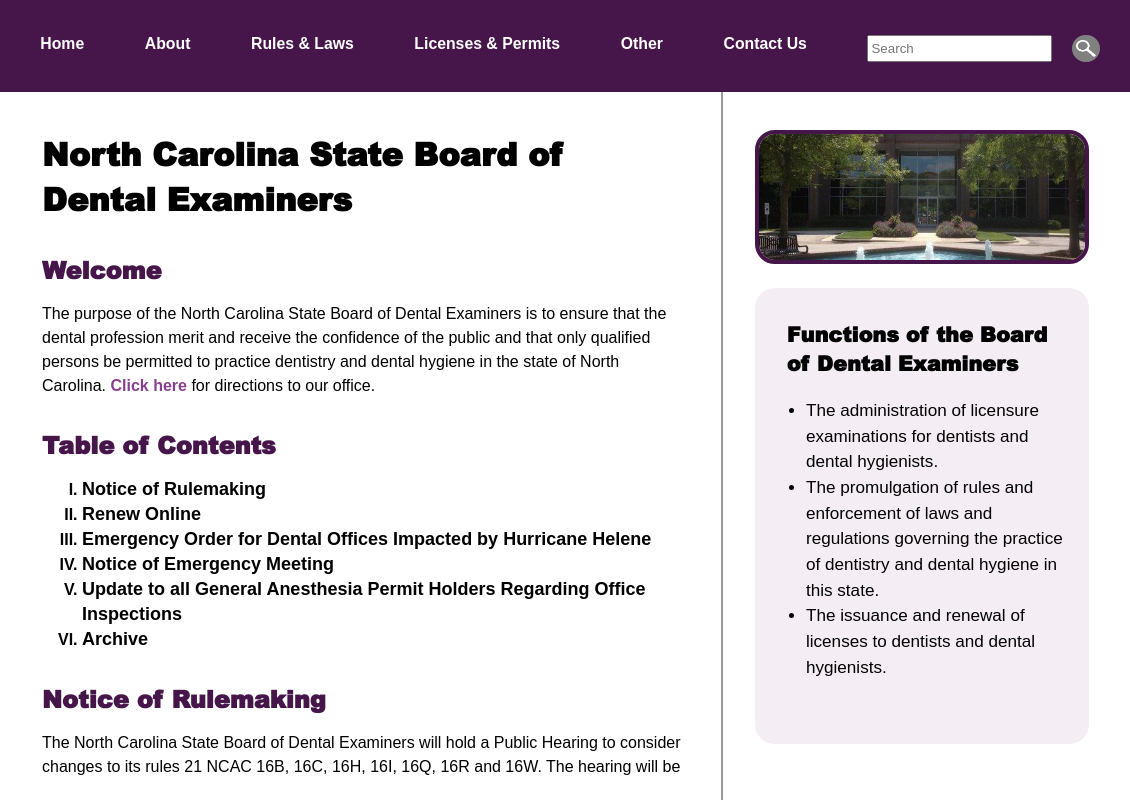
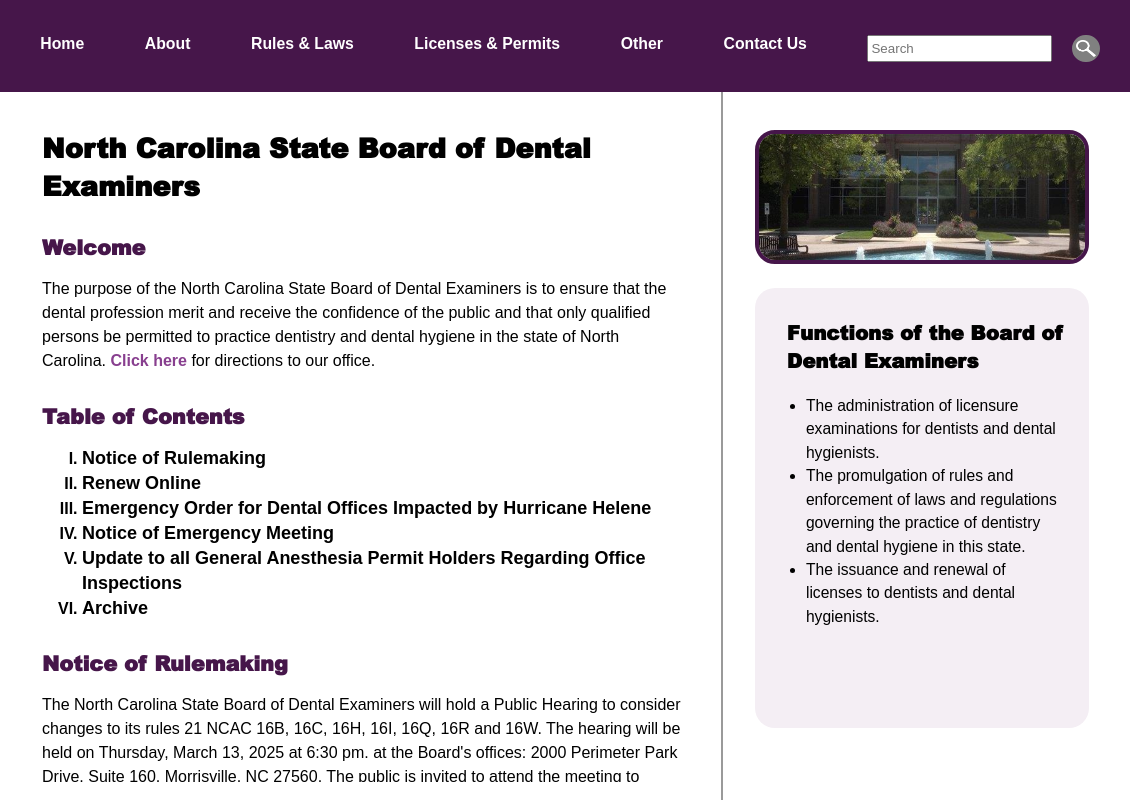
Before and after one commit to 22ridley/ncdentalboard, a plain HTML site: page index.html in a window 1280 px wide. Shown: the full height of the page, 150-1280 px from the left. Drawn offline with Linux system fonts and the light colour scheme.

Commit message:
More adjustments for big screen

```diff
--- a/styles.css
+++ b/styles.css
@@ -113,8 +113,11 @@ body {
 h1,
 h3 {
   font-family: Arial Blck;
-  font-size: xx-large;
   scroll-margin-top: calc(180px);
+}
+
+h1 {
+  font-size: 1.7em;
 }
 
 h2 {
@@ -123,6 +126,7 @@ h2 {
   font-family: Arial Blck;
   color: #46164a;
   scroll-margin-top: calc(110px);
+  font-size: 1.3em;
 }
 
 p,
@@ -180,7 +184,7 @@ li {
   background-color: #f4eef4;
   border-radius: 20px;
   width: 82%;
-  height: calc(73vh - 10vw);
+  height: calc(73vh - 10vw - 2vh);
   overflow-y: scroll;
 }
 
@@ -192,12 +196,12 @@ li {
 
 .bubble-header {
   padding-left: 2.5vw;
-  font-size: calc(8px + 1vw);
+  font-size: calc(7px + 1vw);
 }
 
 .bubble-list {
   padding-left: 4vw;
-  font-size: calc(4px + 0.4vw + 1vh);
+  font-size: calc(2.5px + 0.4vw + 1vh);
 }
 
 .about-dropdown,
```
Also changed, not shown: index.html (+1 -0 lines).
